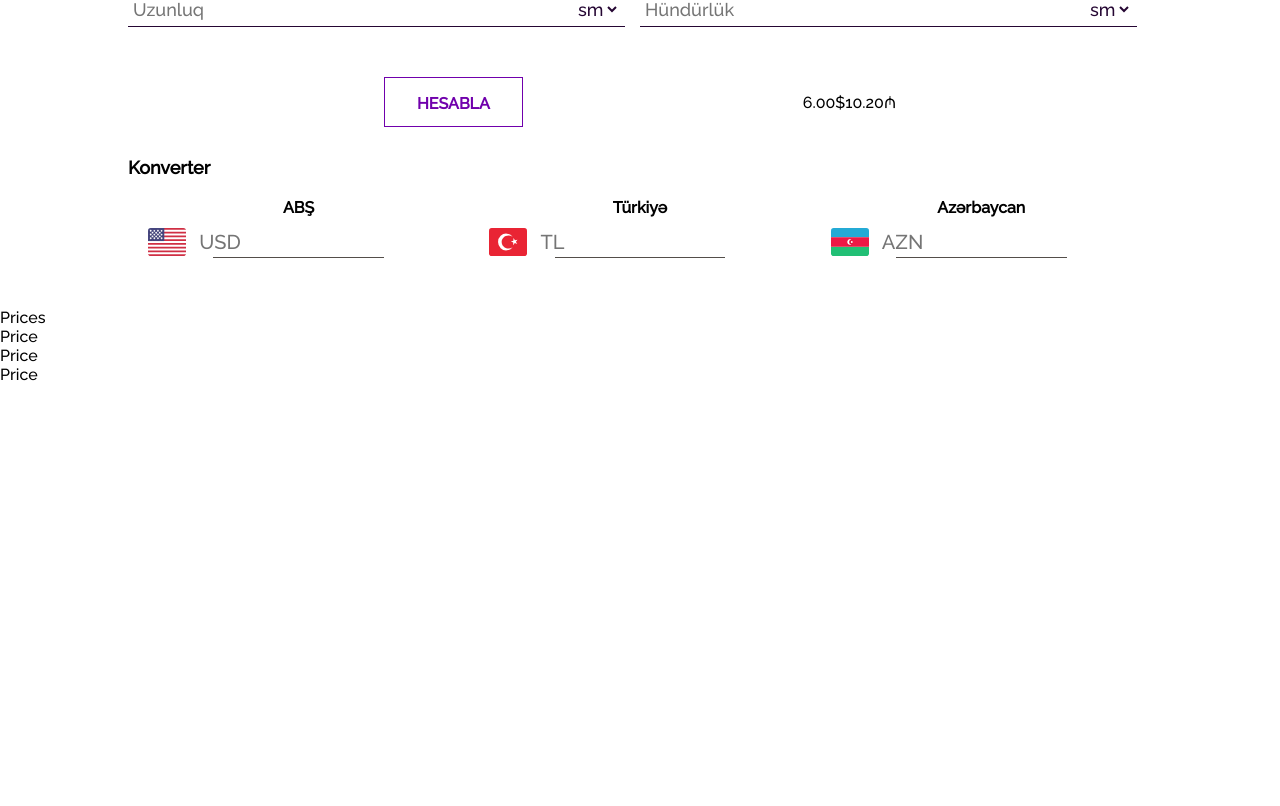
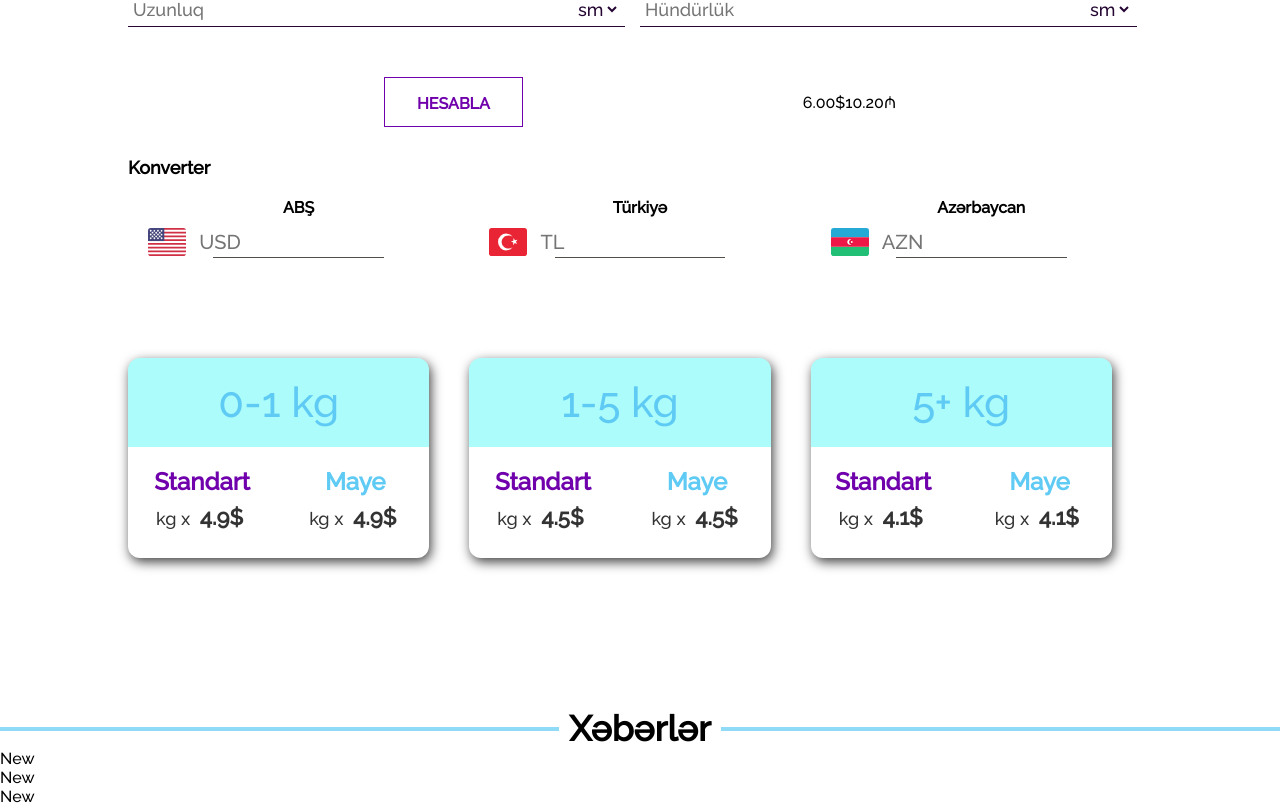
Before and after one commit to uzeyirelivasli/delivery-intern-project, a React (Create React App) app: page / in a window 1280 px wide. Shown: the part 1020-1826 px from the top of the page. Before the commit the page ends 1404 px from the top, so only its background shows below. Built offline with nearby package versions, Linux system fonts and the light colour scheme.

Commit message:
prices component finished, I'll start to news

```diff
--- a/src/App.js
+++ b/src/App.js
@@ -4,6 +4,7 @@ import Header from "./Header/Header";
 import Prices from "./Prices/Prices";
 import Reciepe from "./Reciepe/Reciepe";
 import Vslider from "./Vslider/Vslider";
+import News from './News/News'
 
 function App() {
   return (
@@ -12,6 +13,7 @@ function App() {
       <Vslider />
       <Reciepe />
       <Prices />
+      <News />
     </div>
   );
 }
--- /dev/null
+++ b/src/News/News.js
@@ -0,0 +1,21 @@
+import React from 'react'
+import './News.css'
+//
+import Title from '../Title/Title'
+import TheNew from '../TheNew/TheNew'
+
+function News() {
+    return (
+        <section className='news'>
+            <Title name='Xəbərlər'/>
+            <div className="news__content">
+                <TheNew />
+                <TheNew />
+                <TheNew />
+            </div>
+
+        </section>
+    )
+}
+
+export default News
--- a/src/Price/Price.css
+++ b/src/Price/Price.css
@@ -0,0 +1,41 @@
+.price {
+  border-radius: 12px;
+  overflow: hidden;
+  flex: 1;
+  margin-right: 40px;
+  background: white;
+  text-align: center;
+  box-shadow: 2px 4px 12px 0px rgba(0, 0, 0, 0.75);
+  -webkit-box-shadow: 2px 4px 12px 0px rgba(0, 0, 0, 0.75);
+  -moz-box-shadow: 2px 4px 12px 0px rgba(0, 0, 0, 0.75);
+}
+.price__content {
+  display: flex;
+  justify-content: space-between;
+  padding: 20px;
+}
+.price__weight {
+  font-size: 42px;
+  color: var(--main-color);
+  background-color: rgba(13, 247, 239, 0.347);
+  padding: 20px;
+}
+.price__standart__title,.price__liquid__title{
+    color: var(--second-color);
+    font-weight: bold;
+    font-size: 24px;
+}
+.price__liquid__title{
+    color: var(--main-color);
+}
+.standart__price, .liquid__price{
+    font-size: 18px;
+    padding: 8px;
+    color: #333333;
+}
+.standart__price span, .liquid__price span{
+    display: inline-block;
+    font-size: 22px;
+    font-weight: bold;
+    margin: 0 5px;
+}
--- a/src/Price/Price.js
+++ b/src/Price/Price.js
@@ -1,12 +1,26 @@
-import React from 'react'
-import './Price.css'
+import React from "react";
+import "./Price.css";
 
-function Price() {
-    return (
-        <div>
-            Price
+function Price({weight,price}) {
+  return (
+    <div className="price">
+      <div className="price__weight">{weight} kg</div>
+      <div className="price__content">
+        <div className="price__standart">
+          <div className="price__standart__title">Standart</div>
+          <div className="standart__price">
+            kg x <span>{price}$</span>
+          </div>
         </div>
-    )
+        <div className="price__liquid">
+          <div className="price__liquid__title">Maye</div>
+          <div className="liquid__price">
+            kg x <span>{price}$</span>
+          </div>
+        </div>
+      </div>
+    </div>
+  );
 }
 
-export default Price
+export default Price;
--- a/src/Prices/Prices.css
+++ b/src/Prices/Prices.css
@@ -0,0 +1,5 @@
+.prices{
+    display: flex;
+    width: 80%;
+    margin: 100px auto 150px auto ;
+}
--- a/src/Prices/Prices.js
+++ b/src/Prices/Prices.js
@@ -5,11 +5,10 @@ import Price from '../Price/Price'
 
 function Prices() {
     return (
-        <div>
-            Prices
-            <Price />
-            <Price />
-            <Price />
+        <div className='prices'>
+            <Price weight='0-1' price='4.9' />
+            <Price weight='1-5' price='4.5' />
+            <Price weight='5+' price='4.1' />
         </div>
     )
 }
--- a/src/Reciepe/Reciepe.js
+++ b/src/Reciepe/Reciepe.js
@@ -57,9 +57,9 @@ function Reciepe() {
       }
 
       if (width && length && height) {
-        widthUnit == 1 ? (width *= 2.54) : (width = width);
-        lengthUnit == 1 ? (length *= 2.54) : (length = length);
-        heightUnit == 1 ? (height *= 2.54) : (height = height);
+        widthUnit === 1 ? (width *= 2.54) : (width = width);
+        lengthUnit === 1 ? (length *= 2.54) : (length = length);
+        heightUnit === 1 ? (height *= 2.54) : (height = height);
       }
 
       console.log(width, length, height);
--- /dev/null
+++ b/src/TheNew/TheNew.js
@@ -0,0 +1,12 @@
+import React from 'react'
+import './TheNew.css'
+
+function TheNew() {
+    return (
+        <div className='the--new'>
+            New
+        </div>
+    )
+}
+
+export default TheNew
```
Also changed, not shown: src/News/News.css (added), src/TheNew/TheNew.css (added), 1 other file (tests, documents, lock files or other folders).
